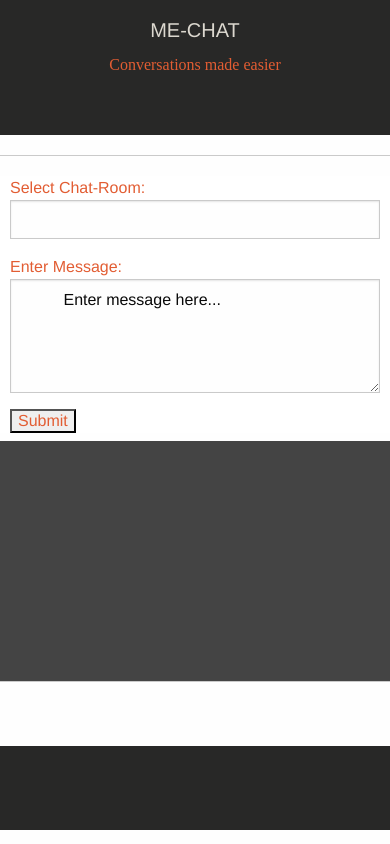
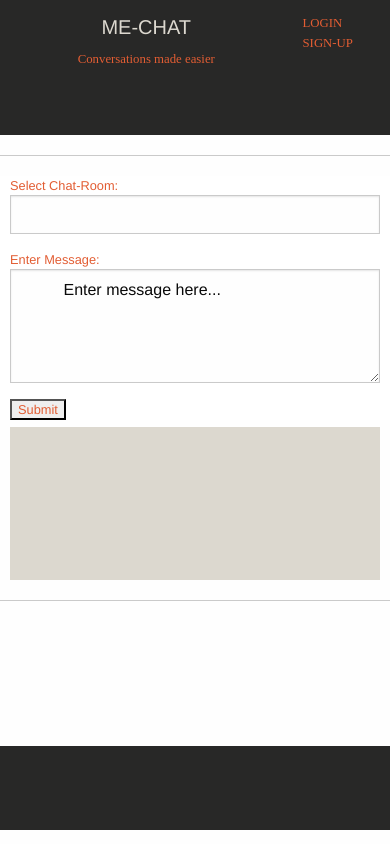
Before and after one commit to valdadyne/me-chat, a plain HTML site: page index.html in a window 390 px wide. Drawn offline with nearby package versions, Linux system fonts and the light colour scheme.

Commit message:
Responsive Layout

```diff
--- a/css/app.css
+++ b/css/app.css
@@ -2,6 +2,8 @@
 
 body{
   width:100%;
+  font-size: 90%;
+  height: 100%;
   margin: 0;
   padding: 0;
 }
@@ -13,7 +15,8 @@ section{
   height:70%;
 }
 footer{
-  height:10%;
+  clear: both;
+  height: 10%;
   background-color:#282827;
 }
 .topbar{
@@ -28,12 +31,24 @@ footer{
 .topbar p{
   color:#E25D33;
 }
+#credentials{
+  text-align: left;
+}
 #message{
   color:#E25D33;
   background-color:#fff;
 }
 #history{
   margin-top: 0.5em;
-  height:15em;
-  background-color:#444;
+  padding: 0;
+  height:20em;
+  background-color:#DCD8CF;
+  color:#E25D33;
 }
+
+@media only screen and (max-width: 440px) {
+    /* For mobile phones: */
+    body{font-size: 80%;}
+    .topbar{height:2em;}
+    #history{ height:12em;}
+}
--- a/index.html
+++ b/index.html
@@ -33,10 +33,15 @@
 <body>
 <header>
     <div class = "topbar">
+      <div row>
+          <div class="medium-8 small-9 columns" id="title">
             <h2>ME-CHAT</h2><p>Conversations made easier</p>
           </div>
+          <div class="medium-4 small-3 columns" id="credentials">
+            <p>LOGIN<br>SIGN-UP</p>
+          </div>
+      </div>
 </header>
-
 
 <section>
   <hr>
@@ -51,21 +56,20 @@
           </datalist>
         </input>
       Enter Message:
-        <textarea rows="4" name"message"cols="50">
+        <textarea rows="4" name"message"cols="40">
           Enter message here...</textarea>
       <input type="submit" value="Submit"></input>
     </form>
     </div>
-    <div class="medium-6 small-12 columns" id="history">
-    <box class="past"></box>
+    <div class="medium-6 small-12 columns">
+      <div id="history"><box class="past"></box></div>
+    </div>
 </div>
 <hr>
 </section>
 
-
 <footer>
 </footer>
 
-
 </body>
 </html>
```
Lines whose indentation alone changed are shown as unchanged.
